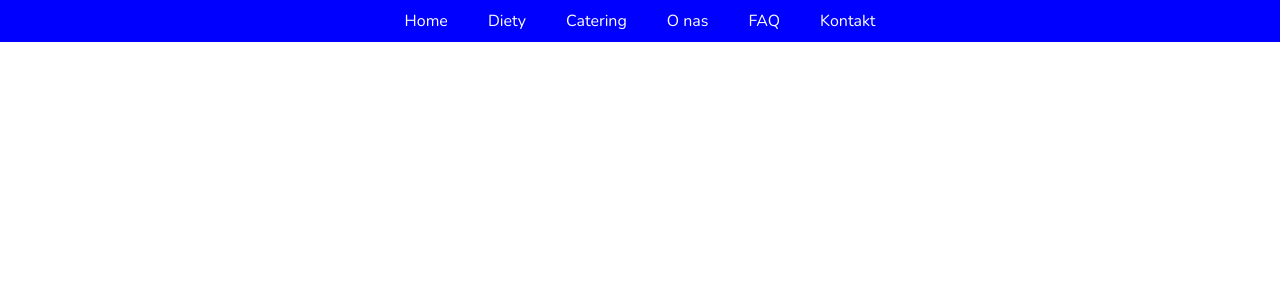
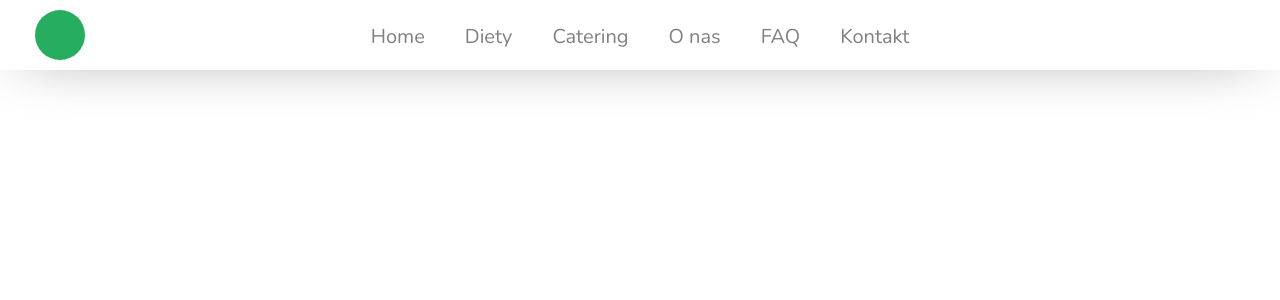
Before and after one commit to lobarzanek/vue-catering-web, a Vue app: page / in a window 1280 px wide. Shown: the top 300 px of the page. Built offline with nearby package versions, Linux system fonts and the light colour scheme.

Commit message:
Update Navbar.vue
Add logo in navbar
Chagne scss of navbar

```diff
--- a/src/components/menu/Navbar.vue
+++ b/src/components/menu/Navbar.vue
@@ -3,6 +3,7 @@ import { RouterLink } from "vue-router";
 </script>
 <template>
   <header>
+    <img class="logo" src="../../images/logo50x50.png" alt="" />
     <div class="wrapper top-bar">
       <nav>
         <RouterLink to="/" class="nav-link">Home</RouterLink>
@@ -17,7 +18,7 @@ import { RouterLink } from "vue-router";
 </template>
 <style scoped lang="scss">
 header {
-  background-color: blue;
+  background-color: white;
   padding: 10px;
   display: flex;
   justify-content: space-between;
@@ -28,10 +29,13 @@ header {
   display: inherit;
   justify-content: center;
   width: 100%;
+  margin-top: 3px;
+  font-size: 20px;
+  padding: 10px;
 }
 
 .nav-link {
-  color: white;
+  color: gray;
   text-decoration: none;
   padding: 10px;
   margin: 0 10px;
@@ -43,6 +47,13 @@ header {
   padding: 5px 10px;
   border-radius: 5px;
   transition-duration: 1ms;
-
+}
+.logo{
+  float:left;
+  width: 50px;
+  height: 50px;
+  border-radius: 50%;
+  position:absolute;
+  margin-left: 25px;
 }
 </style>
```
